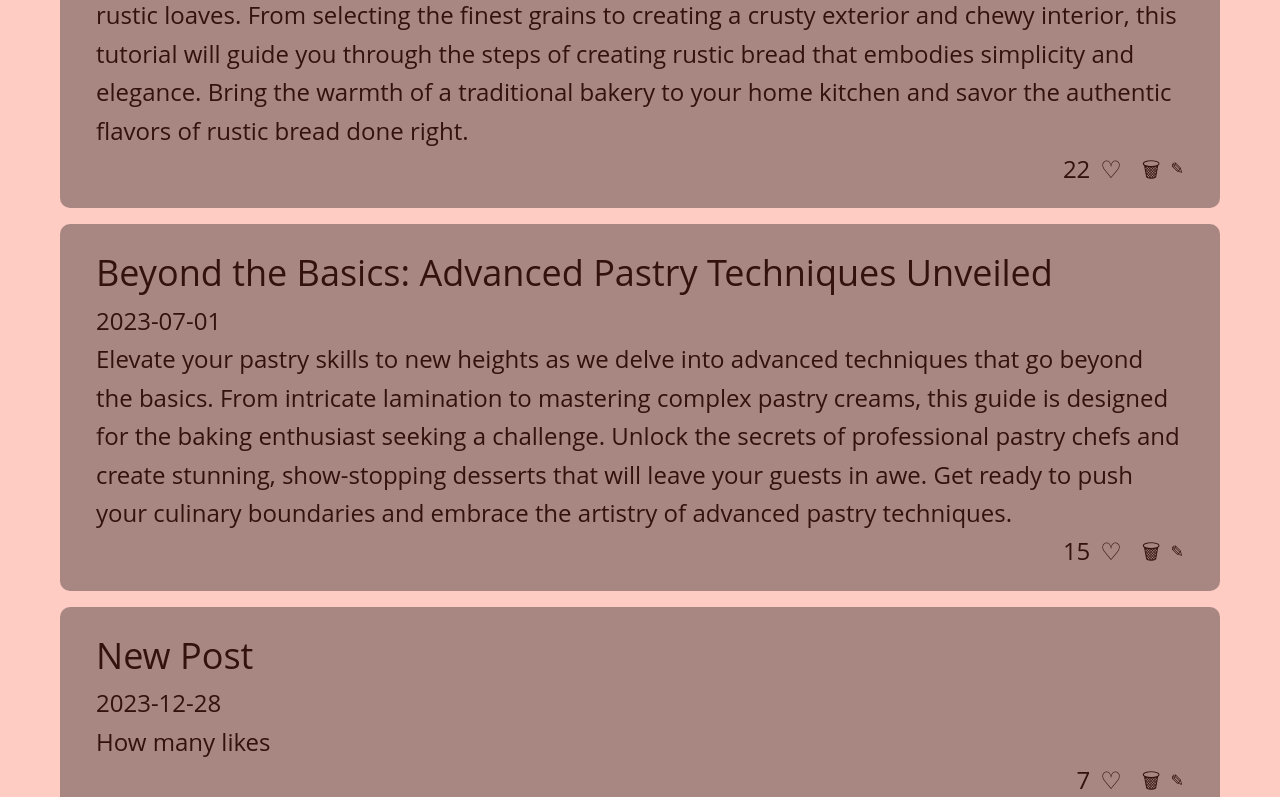
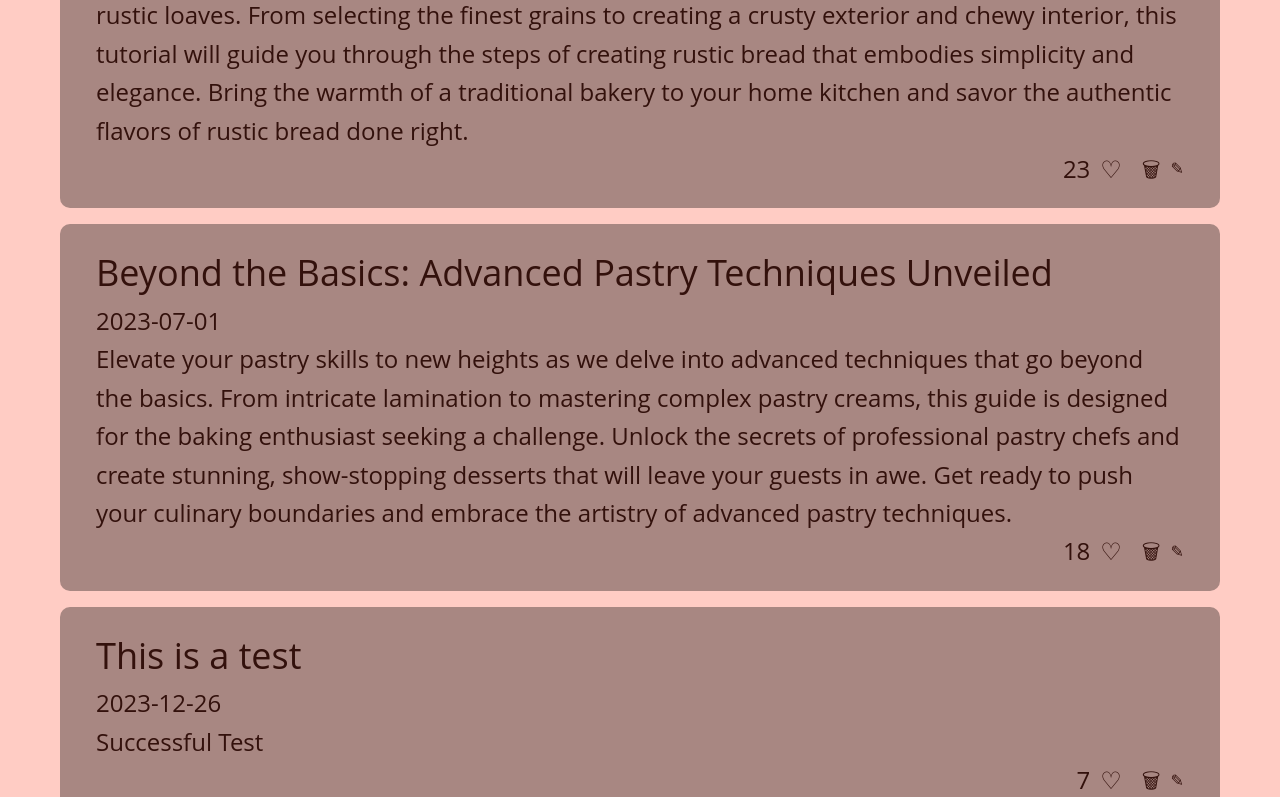
Before and after one commit to rylandsherman1/flower-and-flavor-blog, a React (Create React App) app: page / in a window 1280 px wide. Shown: the part 2000-2797 px from the top of the page. Built offline with nearby package versions, Linux system fonts and the light colour scheme; data requests are answered from the project's data file.

Commit message:
quick update

```diff
--- a/db.json
+++ b/db.json
@@ -4,52 +4,50 @@
       "id": 1,
       "title": "The Secret of Perfect Croissants",
       "date": "2023-05-01",
-
       "content": "Uncover the enchanting process of creating the perfect croissants at home. From crafting the flaky layers to achieving a buttery richness that will transport you to a French patisserie, this guide delves into the art and science of croissant perfection. Get ready to embark on a delicious journey that will leave your kitchen filled with the irresistible aroma of freshly baked croissants.",
-      "likes": 39
+      "likes": 52
     },
     {
       "id": 2,
       "title": "Exploring the World of Artisanal Sourdough",
       "date": "2023-05-15",
       "content": "Embark on a journey through the fascinating world of artisanal sourdough bread. From creating a robust sourdough starter to achieving the perfect crust and chewy texture, this exploration into the heart of sourdough will ignite your passion for traditional baking. Discover the history, science, and diverse flavors of sourdough as you master the craft of crafting your own artisanal loaves.",
-      "likes": 24
+      "likes": 32
     },
     {
       "id": 3,
       "title": "Perfecting the Art of Baking: Mastering the Chocolate Chip Cookie",
       "date": "2023-05-20",
-
       "content": "Dive deep into the world of baking as we unravel the secrets behind the iconic chocolate chip cookie. This comprehensive guide goes beyond the basics, revealing the nuances of achieving that perfect balance of crispy edges and chewy centers. Learn the science behind ingredient ratios, baking temperatures, and the art of choosing the finest chocolate. Elevate your baking skills and treat yourself to the ultimate chocolate chip cookie experience.",
-      "likes": 30
+      "likes": 31
     },
     {
       "id": 4,
       "title": "The Art of Decadent Cupcakes: A Symphony of Flavors",
       "date": "2023-06-05",
       "content": "Indulge your senses in the delightful world of decadent cupcakes. From classic flavors to innovative combinations, this guide will take you on a tantalizing journey of cupcake creation. Learn the secrets of achieving the perfect cupcake texture, frosting like a pro, and crafting stunning decorations. Elevate your baking repertoire and delight friends and family with these irresistible bite-sized treats.",
-      "likes": 18
+      "likes": 26
     },
     {
       "id": 5,
       "title": "Rustic Elegance: Mastering the Art of Rustic Bread",
       "date": "2023-06-15",
       "content": "Experience the rustic charm of artisanal bread with our in-depth guide to mastering the art of rustic loaves. From selecting the finest grains to creating a crusty exterior and chewy interior, this tutorial will guide you through the steps of creating rustic bread that embodies simplicity and elegance. Bring the warmth of a traditional bakery to your home kitchen and savor the authentic flavors of rustic bread done right.",
-      "likes": 22
+      "likes": 23
     },
     {
       "id": 6,
       "title": "Beyond the Basics: Advanced Pastry Techniques Unveiled",
       "date": "2023-07-01",
       "content": "Elevate your pastry skills to new heights as we delve into advanced techniques that go beyond the basics. From intricate lamination to mastering complex pastry creams, this guide is designed for the baking enthusiast seeking a challenge. Unlock the secrets of professional pastry chefs and create stunning, show-stopping desserts that will leave your guests in awe. Get ready to push your culinary boundaries and embrace the artistry of advanced pastry techniques.",
-      "likes": 15
+      "likes": 18
     },
     {
-      "title": "New Post",
-      "content": "How many likes",
-      "date": "2023-12-28",
-      "id": 7,
-      "likes": 7
+      "title": "This is a test",
+      "content": "Successful Test",
+      "date": "2023-12-26",
+      "likes": 7,
+      "id": 7
     }
   ],
   "users": [
--- a/src/components/HomePage.js
+++ b/src/components/HomePage.js
@@ -51,12 +51,14 @@ const HomePage = () => {
       });
     } else {
 
+      const newFormData = {...formData, likes: 0};
+
       fetch(postAPI, {
         method: "POST",
         headers: {
           "Content-Type": "application/json",
         },
-        body: JSON.stringify(formData),
+        body: JSON.stringify(newFormData),
       }).then((response) => {
         if (response.ok) {
           refetchPosts();
```
